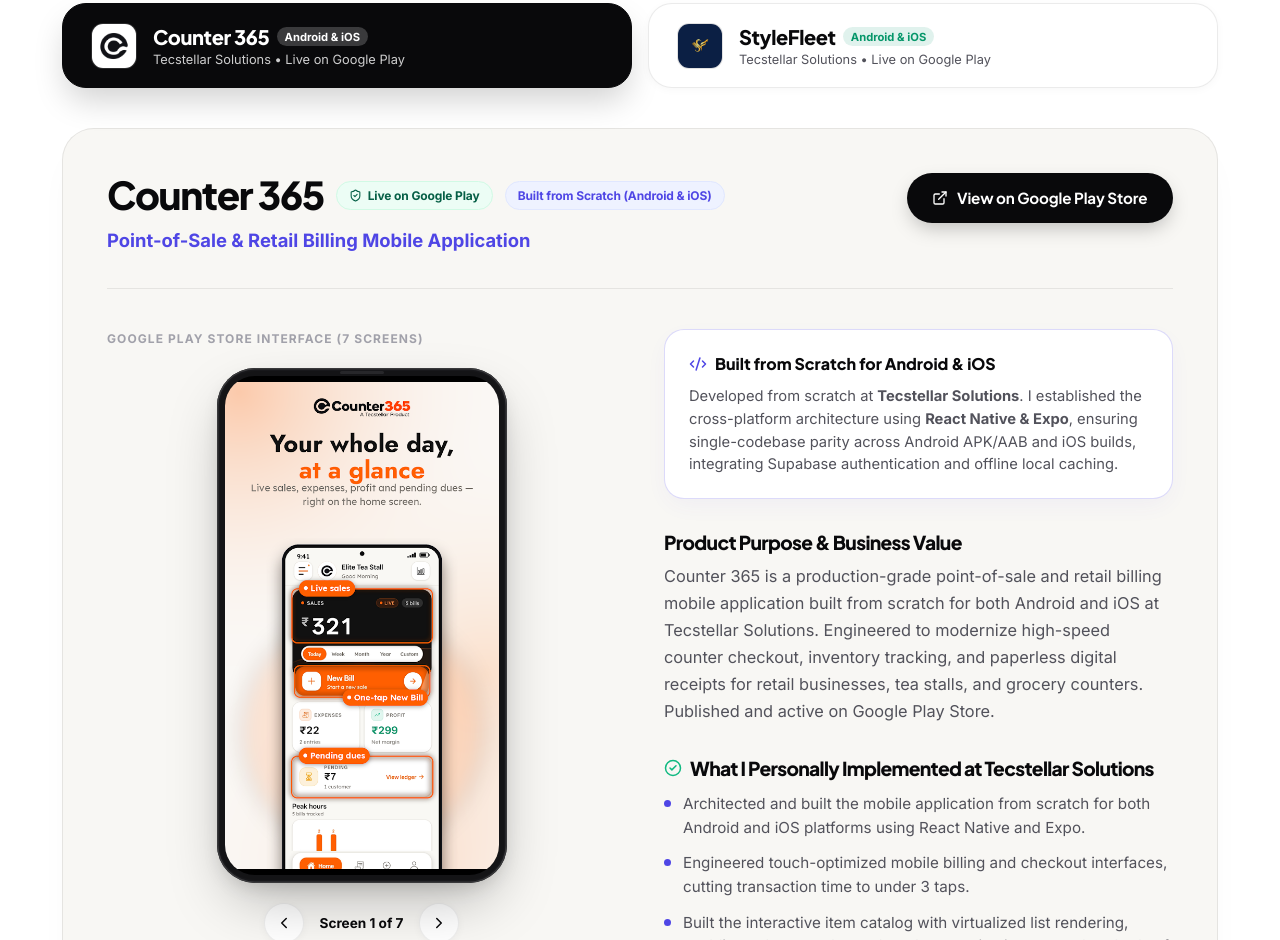
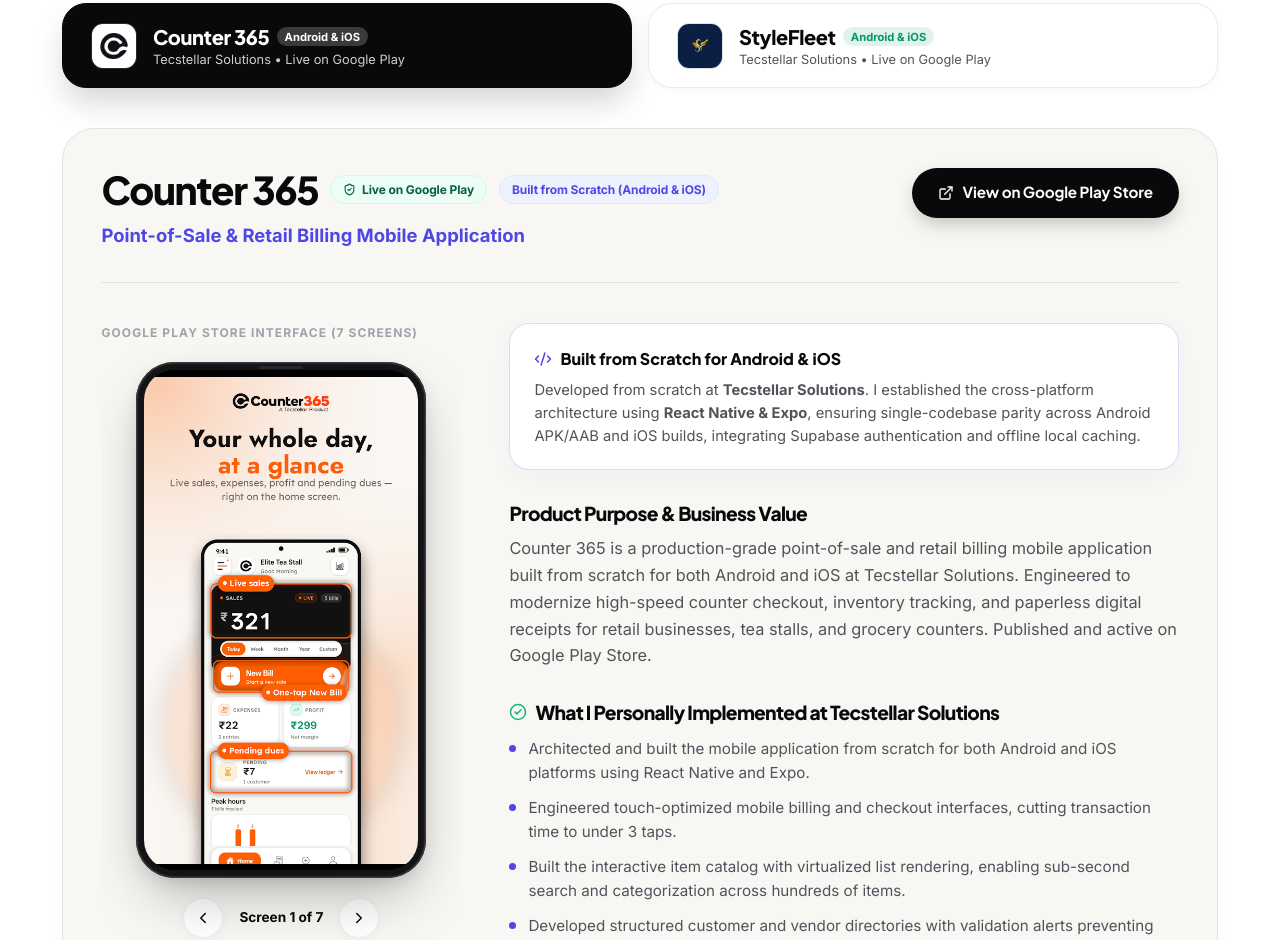
Before and after one commit to sankarajothifreelancer/Sankarajothi_FullStackDev, a React (Vite) app: page / in a window 1280 px wide. Shown: the part 1860-2800 px from the top of the page. Built offline with nearby package versions, Linux system fonts and the light colour scheme.

Commit message:
fix: resolve container overflow for app descriptions and mobile grids

```diff
--- a/src/components/AboutSection.tsx
+++ b/src/components/AboutSection.tsx
@@ -30,10 +30,12 @@
         <div
           style={{
             display: 'grid',
-            gridTemplateColumns: 'repeat(auto-fit, minmax(320px, 1fr))',
+            gridTemplateColumns: 'repeat(auto-fit, minmax(min(100%, 300px), 1fr))',
             gap: '3rem',
             alignItems: 'flex-start',
             marginBottom: '3.5rem',
+            width: '100%',
+            minWidth: 0,
           }}
         >
           {/* Left Column: Narrative */}
--- a/src/components/ContactSection.tsx
+++ b/src/components/ContactSection.tsx
@@ -62,9 +62,11 @@
         <div
           style={{
             display: 'grid',
-            gridTemplateColumns: 'repeat(auto-fit, minmax(320px, 1fr))',
+            gridTemplateColumns: 'repeat(auto-fit, minmax(min(100%, 300px), 1fr))',
             gap: '2.5rem',
             alignItems: 'flex-start',
+            width: '100%',
+            minWidth: 0,
           }}
         >
           {/* Left Column: Direct Contact Channels & Quick Cards */}
--- a/src/components/MobileAppsSection.tsx
+++ b/src/components/MobileAppsSection.tsx
@@ -232,10 +232,14 @@
             transition={{ type: 'spring', stiffness: 100, damping: 20 }}
             style={{
               backgroundColor: 'var(--bg-canvas)',
-              padding: 'clamp(1.5rem, 3.5vw, 2.75rem)',
+              padding: 'clamp(1.25rem, 3vw, 2.75rem)',
               borderRadius: '32px',
               border: '1px solid rgba(0, 0, 0, 0.08)',
               boxShadow: '0 20px 40px -15px rgba(0, 0, 0, 0.05)',
+              width: '100%',
+              maxWidth: '100%',
+              boxSizing: 'border-box',
+              overflow: 'hidden',
             }}
           >
             {/* Header Strip with Live Play Store CTA */}
@@ -249,9 +253,10 @@
                 paddingBottom: '2rem',
                 borderBottom: '1px solid rgba(0, 0, 0, 0.08)',
                 marginBottom: '2.5rem',
+                width: '100%',
               }}
             >
-              <div>
+              <div style={{ maxWidth: '100%', minWidth: 0 }}>
                 <div style={{ display: 'flex', alignItems: 'center', gap: '0.75rem', flexWrap: 'wrap', marginBottom: '0.5rem' }}>
                   <h3 style={{ fontSize: 'clamp(1.85rem, 3.2vw, 2.4rem)', fontFamily: 'var(--font-display)', fontWeight: 800 }}>
                     {selectedApp.name}
@@ -264,7 +269,7 @@
                     Built from Scratch (Android &amp; iOS)
                   </span>
                 </div>
-                <p style={{ fontSize: '1.15rem', color: 'var(--accent-primary)', fontWeight: 700 }}>
+                <p style={{ fontSize: '1.15rem', color: 'var(--accent-primary)', fontWeight: 700, margin: 0 }}>
                   {selectedApp.tagline}
                 </p>
               </div>
@@ -293,16 +298,9 @@
             </div>
 
             {/* Split Grid: Left Device Visuals & Play Store Showcase, Right Technical Deep-Dive */}
-            <div
-              style={{
-                display: 'grid',
-                gridTemplateColumns: 'repeat(auto-fit, minmax(320px, 1fr))',
-                gap: '3rem',
-                alignItems: 'flex-start',
-              }}
-            >
+            <div className="app-showcase-grid">
               {/* Left Column: Photorealistic Phone Frame Carousel + Store Banner */}
-              <div>
+              <div className="app-showcase-column">
                 <div style={{ marginBottom: '1.25rem', display: 'flex', alignItems: 'center', justifyContent: 'space-between', flexWrap: 'wrap', gap: '0.5rem' }}>
                   <span
                     style={{
@@ -461,7 +459,7 @@
               </div>
 
               {/* Right Column: Verified Contributions & Engineering Architecture */}
-              <div>
+              <div className="app-showcase-content">
                 {/* Built from Scratch Highlights Card */}
                 <div
                   style={{
@@ -471,6 +469,8 @@
                     padding: '1.35rem 1.5rem',
                     marginBottom: '2rem',
                     boxShadow: '0 8px 24px -4px rgba(79, 70, 229, 0.06)',
+                    width: '100%',
+                    boxSizing: 'border-box',
                   }}
                 >
                   <div style={{ display: 'flex', alignItems: 'center', gap: '0.5rem', marginBottom: '0.5rem' }}>
@@ -479,23 +479,23 @@
                       Built from Scratch for Android &amp; iOS
                     </span>
                   </div>
-                  <p style={{ fontSize: '0.92rem', color: 'var(--text-secondary)', lineHeight: 1.55, margin: 0 }}>
+                  <p style={{ fontSize: '0.92rem', color: 'var(--text-secondary)', lineHeight: 1.55, margin: 0, overflowWrap: 'break-word' }}>
                     Developed from scratch at <strong>Tecstellar Solutions</strong>. I established the cross-platform architecture using <strong>React Native &amp; Expo</strong>, ensuring single-codebase parity across Android APK/AAB and iOS builds, integrating Supabase authentication and offline local caching.
                   </p>
                 </div>
 
                 {/* Product Purpose */}
-                <div style={{ marginBottom: '2rem' }}>
+                <div style={{ marginBottom: '2rem', width: '100%', maxWidth: '100%' }}>
                   <h4 style={{ fontSize: '1.2rem', marginBottom: '0.65rem', color: 'var(--text-headline)' }}>
                     Product Purpose &amp; Business Value
                   </h4>
-                  <p style={{ fontSize: '1.02rem', color: 'var(--text-secondary)', lineHeight: 1.65 }}>
+                  <p className="app-overview-text">
                     {selectedApp.overview}
                   </p>
                 </div>
 
                 {/* Verified Contribution */}
-                <div style={{ marginBottom: '2rem' }}>
+                <div style={{ marginBottom: '2rem', width: '100%', maxWidth: '100%' }}>
                   <h4
                     style={{
                       fontSize: '1.2rem',
@@ -509,7 +509,7 @@
                     <CheckCircle2 size={18} style={{ color: 'var(--accent-emerald)' }} />
                     What I Personally Implemented at Tecstellar Solutions
                   </h4>
-                  <div style={{ display: 'flex', flexDirection: 'column', gap: '0.75rem' }}>
+                  <div style={{ display: 'flex', flexDirection: 'column', gap: '0.75rem', width: '100%' }}>
                     {selectedApp.verifiedContribution.map((item, idx) => (
                       <div
                         key={idx}
@@ -520,6 +520,7 @@
                           fontSize: '0.95rem',
                           color: 'var(--text-secondary)',
                           lineHeight: 1.55,
+                          overflowWrap: 'break-word',
                         }}
                       >
                         <span
@@ -532,22 +533,23 @@
                             flexShrink: 0,
                           }}
                         />
-                        <span>{item}</span>
+                        <span style={{ minWidth: 0, flex: 1, overflowWrap: 'break-word' }}>{item}</span>
                       </div>
                     ))}
                   </div>
                 </div>
 
                 {/* Core Key Features */}
-                <div style={{ marginBottom: '2rem' }}>
+                <div style={{ marginBottom: '2rem', width: '100%', maxWidth: '100%' }}>
                   <h4 style={{ fontSize: '1.2rem', marginBottom: '0.85rem', color: 'var(--text-headline)' }}>
                     Key Functionality Delivered
                   </h4>
                   <div
                     style={{
                       display: 'grid',
-                      gridTemplateColumns: 'repeat(auto-fit, minmax(220px, 1fr))',
+                      gridTemplateColumns: 'repeat(auto-fit, minmax(min(100%, 220px), 1fr))',
                       gap: '1rem',
+                      width: '100%',
                     }}
                   >
                     {selectedApp.keyFeatures.map((feat, idx) => (
@@ -559,6 +561,8 @@
                           backgroundColor: '#FFFFFF',
                           border: '1px solid rgba(0, 0, 0, 0.06)',
                           boxShadow: '0 2px 8px rgba(0, 0, 0, 0.02)',
+                          minWidth: 0,
+                          boxSizing: 'border-box',
                         }}
                       >
                         <div
@@ -568,11 +572,12 @@
                             fontSize: '0.98rem',
                             color: 'var(--text-headline)',
                             marginBottom: '0.35rem',
+                            overflowWrap: 'break-word',
                           }}
                         >
                           {feat.title}
                         </div>
-                        <div style={{ fontSize: '0.85rem', color: 'var(--text-secondary)', lineHeight: 1.5 }}>
+                        <div style={{ fontSize: '0.85rem', color: 'var(--text-secondary)', lineHeight: 1.5, overflowWrap: 'break-word' }}>
                           {feat.description}
                         </div>
                       </div>
@@ -581,11 +586,11 @@
                 </div>
 
                 {/* Technical Challenges & Solutions */}
-                <div style={{ marginBottom: '2rem' }}>
+                <div style={{ marginBottom: '2rem', width: '100%', maxWidth: '100%' }}>
                   <h4 style={{ fontSize: '1.2rem', marginBottom: '0.85rem', color: 'var(--text-headline)' }}>
                     Engineering Challenges &amp; Solutions
                   </h4>
-                  <div style={{ display: 'flex', flexDirection: 'column', gap: '0.85rem' }}>
+                  <div style={{ display: 'flex', flexDirection: 'column', gap: '0.85rem', width: '100%' }}>
                     {selectedApp.technicalChallenges.map((item, idx) => (
                       <div
                         key={idx}
@@ -595,12 +600,14 @@
                           borderLeft: '4px solid var(--accent-primary)',
                           backgroundColor: '#FFFFFF',
                           border: '1px solid rgba(0, 0, 0, 0.06)',
+                          minWidth: 0,
+                          boxSizing: 'border-box',
                         }}
                       >
-                        <div style={{ fontSize: '0.9rem', fontWeight: 800, color: 'var(--text-headline)', marginBottom: '0.35rem' }}>
+                        <div style={{ fontSize: '0.9rem', fontWeight: 800, color: 'var(--text-headline)', marginBottom: '0.35rem', overflowWrap: 'break-word' }}>
                           Challenge: {item.challenge}
                         </div>
-                        <div style={{ fontSize: '0.85rem', color: 'var(--text-secondary)' }}>
+                        <div style={{ fontSize: '0.85rem', color: 'var(--text-secondary)', overflowWrap: 'break-word' }}>
                           <strong style={{ color: 'var(--accent-emerald)' }}>Solution:</strong> {item.solution}
                         </div>
                       </div>
--- a/src/components/ProjectsSection.tsx
+++ b/src/components/ProjectsSection.tsx
@@ -93,8 +93,10 @@
           layout
           style={{
             display: 'grid',
-            gridTemplateColumns: 'repeat(auto-fill, minmax(340px, 1fr))',
+            gridTemplateColumns: 'repeat(auto-fill, minmax(min(100%, 300px), 1fr))',
             gap: '2rem',
+            width: '100%',
+            minWidth: 0,
           }}
           className="projects-grid"
         >
--- a/src/components/SkillsSection.tsx
+++ b/src/components/SkillsSection.tsx
@@ -38,8 +38,10 @@
         <div
           style={{
             display: 'grid',
-            gridTemplateColumns: 'repeat(auto-fit, minmax(340px, 1fr))',
+            gridTemplateColumns: 'repeat(auto-fit, minmax(min(100%, 300px), 1fr))',
             gap: '2rem',
+            width: '100%',
+            minWidth: 0,
           }}
         >
           {TECHNICAL_SKILLS.map((cat, idx) => (
--- a/src/components/TestimonialsSection.tsx
+++ b/src/components/TestimonialsSection.tsx
@@ -22,9 +22,11 @@
         <div
           style={{
             display: 'grid',
-            gridTemplateColumns: 'repeat(auto-fit, minmax(340px, 1fr))',
+            gridTemplateColumns: 'repeat(auto-fit, minmax(min(100%, 300px), 1fr))',
             gap: '2rem',
             marginBottom: '2.5rem',
+            width: '100%',
+            minWidth: 0,
           }}
         >
           {TESTIMONIALS.map((t) => (
--- a/src/index.css
+++ b/src/index.css
@@ -199,6 +199,57 @@
   color: var(--text-secondary);
   font-size: 1.15rem;
   line-height: 1.6;
+  max-width: 680px;
+  overflow-wrap: break-word;
+}
+
+/* App Showcase Responsive Layout (Fixes container overflow on all viewports) */
+.app-showcase-grid {
+  display: grid;
+  grid-template-columns: 1fr;
+  gap: 2rem;
+  align-items: flex-start;
+  width: 100%;
+  max-width: 100%;
+  min-width: 0;
+}
+
+@media (min-width: 960px) {
+  .app-showcase-grid {
+    grid-template-columns: minmax(280px, 360px) minmax(0, 1fr);
+    gap: 3rem;
+  }
+}
+
+.app-showcase-column {
+  width: 100%;
+  max-width: 100%;
+  min-width: 0;
+  overflow: hidden;
+}
+
+.app-showcase-content {
+  width: 100%;
+  max-width: 100%;
+  min-width: 0;
+}
+
+.app-overview-text {
+  font-size: 1.02rem;
+  color: var(--text-secondary);
+  line-height: 1.65;
+  width: 100%;
+  max-width: 100%;
+  overflow-wrap: break-word;
+  word-break: normal;
+  margin: 0;
+}
+
+@media (max-width: 640px) {
+  .app-overview-text {
+    font-size: 0.95rem;
+    line-height: 1.6;
+  }
 }
 
 /* World-Class Button Primitives */
```
Also changed, not shown: src/components/Hero.tsx (+19 -6 lines).
